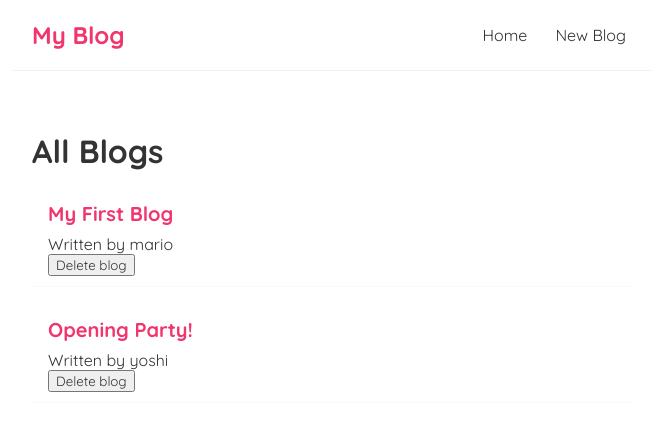
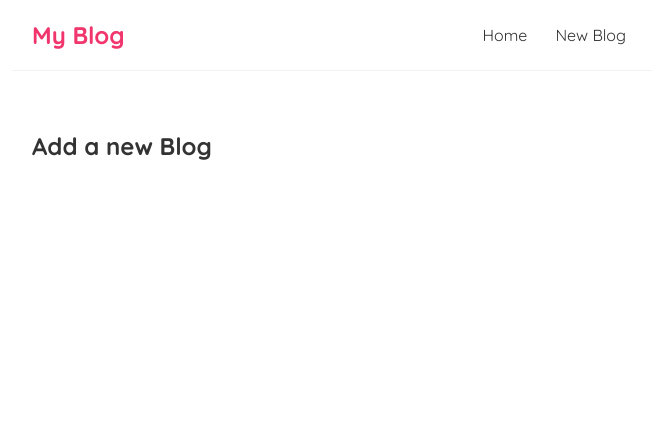
Before and after one commit to SanjanaKote/ReactJS, a React (Create React App) app: page /create in a window 1280 px wide. Shown: the top 430 px of the page, without its empty margins (308-964 px from the left). Built offline with nearby package versions, Linux system fonts and the light colour scheme; data requests are answered from the project's data file.

Commit message:
Switch condition for router handling/ Router Links

```diff
--- a/package.json
+++ b/package.json
@@ -8,6 +8,7 @@
     "@testing-library/user-event": "^13.5.0",
     "react": "^18.3.1",
     "react-dom": "^18.3.1",
+    "react-router-dom": "^5.3.4",
     "react-scripts": "5.0.1",
     "web-vitals": "^2.1.4"
   },
--- a/src/App.js
+++ b/src/App.js
@@ -1,15 +1,27 @@
 // import './App.css';
 import Navbar from './navbar';
 import Home from './Home';
+import { BrowserRouter as Router,Route,Switch} from 'react-router-dom';
+import Create from './Create';
 
 function App() {
   return (
-    <div className="App">
+    <Router>
+        <div className="App">
       <Navbar/>
       <div className="content">
-        <Home />
+        <Switch>
+          <Route exact path="/">
+              <Home />
+          </Route>
+          <Route path="/create">
+              <Create/>
+          </Route>
+        </Switch>
       </div>
     </div>
+    </Router>
+
   );
 }
 
--- /dev/null
+++ b/src/Create.js
@@ -0,0 +1,9 @@
+const Create = () => {
+    return (
+        <div className='create'>
+            <h2>Add a new Blog</h2>
+        </div>
+     );
+}
+
+export default Create;
--- a/src/Home.js
+++ b/src/Home.js
@@ -1,48 +1,17 @@
-import { useState , useEffect } from "react";
+// import { useEffect, useState } from "react";
 import BlogList from "./blogList";
+import useFetch from "./useFetch";
 
-const Home=()=>{
-    const [blogs, setBlogs]=useState(null);
-    const [isPending,setIsPending]=useState(true);
-    const [error,setError] =useState(null);
+const Home = () => {
+  const { error, isPending, data: blogs } = useFetch('http://localhost:8000/blogs')
 
-
-
-const handleDelete=(id)=>{
-    const newBlogs =blogs.filter(blog =>blog.id !==id);
-    setBlogs(newBlogs);
-}
-
-useEffect(() => {
-    setTimeout(() => {
-      fetch('http://localhost:8000/blogs')
-      .then(res => {
-        if (!res.ok) { // error coming back from server
-          throw Error("could not fetch the data for that resource");
-        }
-        return res.json();
-      })
-      .then(data => {
-        setIsPending(false);
-        setBlogs(data);
-        setError(null);
-      })
-      .catch(err => {
-        // auto catches network / connection error
-        setIsPending(false);
-        setError(err.message);
-      })
-    }, 1000);
-  }, [])
-
-return(
+  return (
     <div className="home">
-        {error && <div>{ error }</div> }
-        {isPending && <div>Loading...</div>}
-        {blogs && <BlogList  blogs={blogs} title="All Blogs" handleDelete={handleDelete} />}
-
+      { error && <div>{ error }</div> }
+      { isPending && <div>Loading...</div> }
+      { blogs && <BlogList blogs={blogs} /> }
     </div>
-    );
+  );
 }
 
 export default Home;
--- a/src/blogList.js
+++ b/src/blogList.js
@@ -1,6 +1,4 @@
-const BlogList=({blogs,title,handleDelete}) =>{
-
-
+const BlogList=({blogs,title}) =>{
 
     return (
         <div className="blog-BlogList">
@@ -9,7 +7,6 @@
             <div className="blog-preview" key={blog.id}>
                 <h2>{blog.title}</h2>
                 <p>Written by {blog.author}</p>
-                <button onClick={()=> handleDelete(blog.id)}>Delete blog </button>
             </div>
         ))}
         </div>
--- a/src/navbar.js
+++ b/src/navbar.js
@@ -1,10 +1,13 @@
+ import {Link} from 'react-router-dom';
+
+
 const Navbar = () => {
     return (
         <nav className="navbar">
             <h1>My Blog</h1>
             <div className="links">
-                <a href="/">Home</a>
-                <a href="/create">New Blog</a>
+                <Link to="/">Home</Link>
+                <Link to="/create">New Blog</Link>
             </div>
         </nav>
     );
--- /dev/null
+++ b/src/useFetch.js
@@ -0,0 +1,32 @@
+import { useState, useEffect } from 'react';
+
+const useFetch = (url) => {
+  const [data, setData] = useState(null);
+  const [isPending, setIsPending] = useState(true);
+  const [error, setError] = useState(null);
+
+  useEffect(() => {
+    setTimeout(() => {
+      fetch(url)
+      .then(res => {
+        if (!res.ok) {                                                              // error coming back from server
+          throw Error('could not fetch the data for that resource');
+        }
+        return res.json();
+      })
+      .then(data => {
+        setIsPending(false);
+        setData(data);
+        setError(null);
+      })
+      .catch(err => {
+        setIsPending(false);
+        setError(err.message);
+      })
+    }, 1000);
+  }, [url])
+
+  return { data, isPending, error };
+}
+
+export default useFetch;
```
Also changed, not shown: 1 other file (tests, documents, lock files or other folders).
